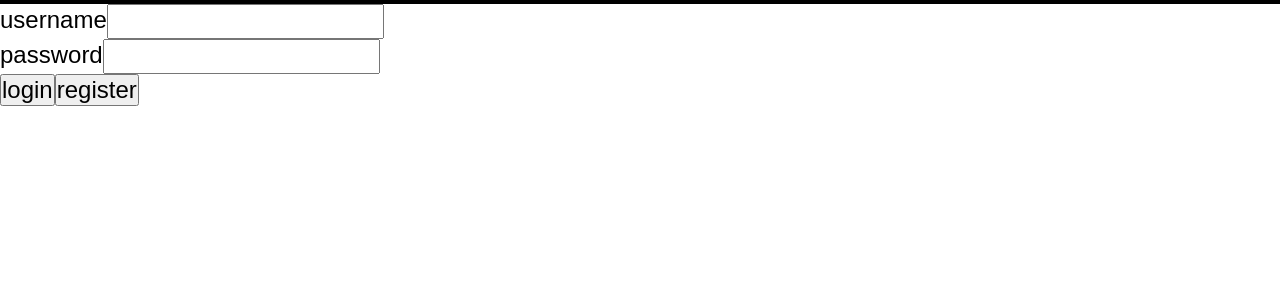
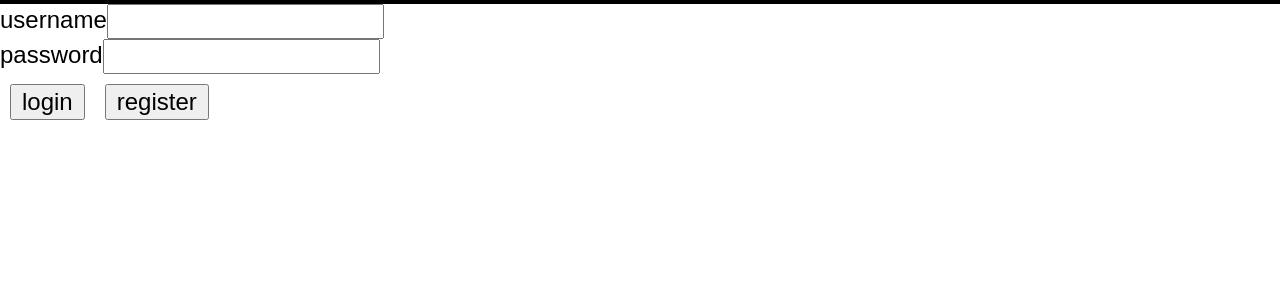
Before and after one commit to tasjen/tasc, a React (Vite) app in the folder client/: page / in a window 1280 px wide. Shown: the top 300 px of the page. Built offline with nearby package versions, Linux system fonts and the light colour scheme.

Commit message:
Improve login form UI

```diff
--- a/client/src/components/LogInForm.tsx
+++ b/client/src/components/LogInForm.tsx
@@ -74,8 +74,8 @@ const LogInForm = ({ fetchUserData }: Props) => {
           }}
         />
       </div>
-      <button type="submit" onClick={handleLogIn}>login</button>
-      <button type="submit" onClick={handleRegister}>register</button>
+      <button type="submit" id="login-button" onClick={handleLogIn}>login</button>
+      <button type="submit" id="register-button" onClick={handleRegister}>register</button>
     </form>
   );
 };
--- a/client/src/index.css
+++ b/client/src/index.css
@@ -9,6 +9,12 @@
   margin: 0;
   padding: 0;
   list-style: none;
+}
+
+#login-button,
+#register-button {
+  margin: 10px;
+  padding: 2px 10px;
 }
 
 #root {
```
